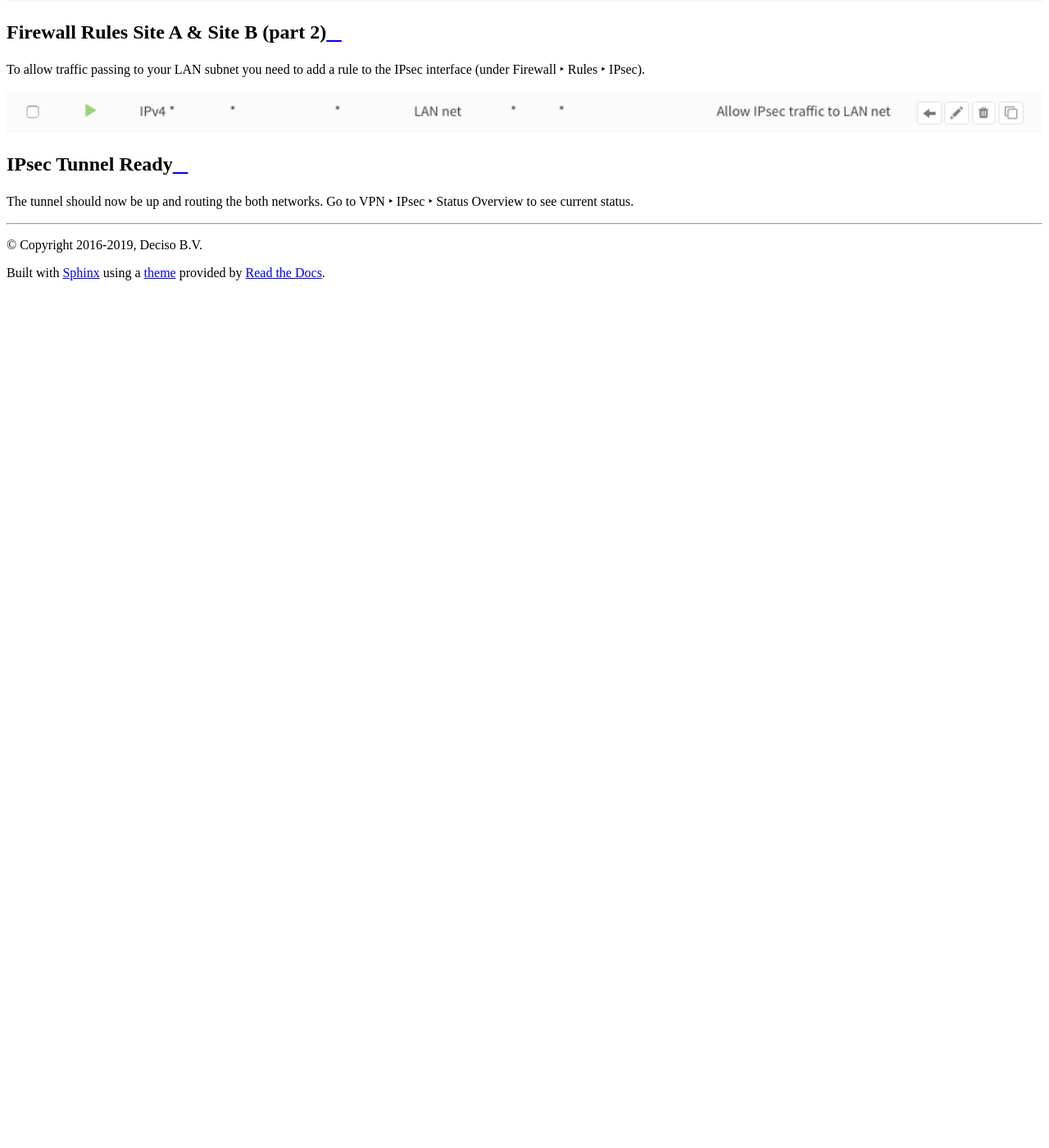
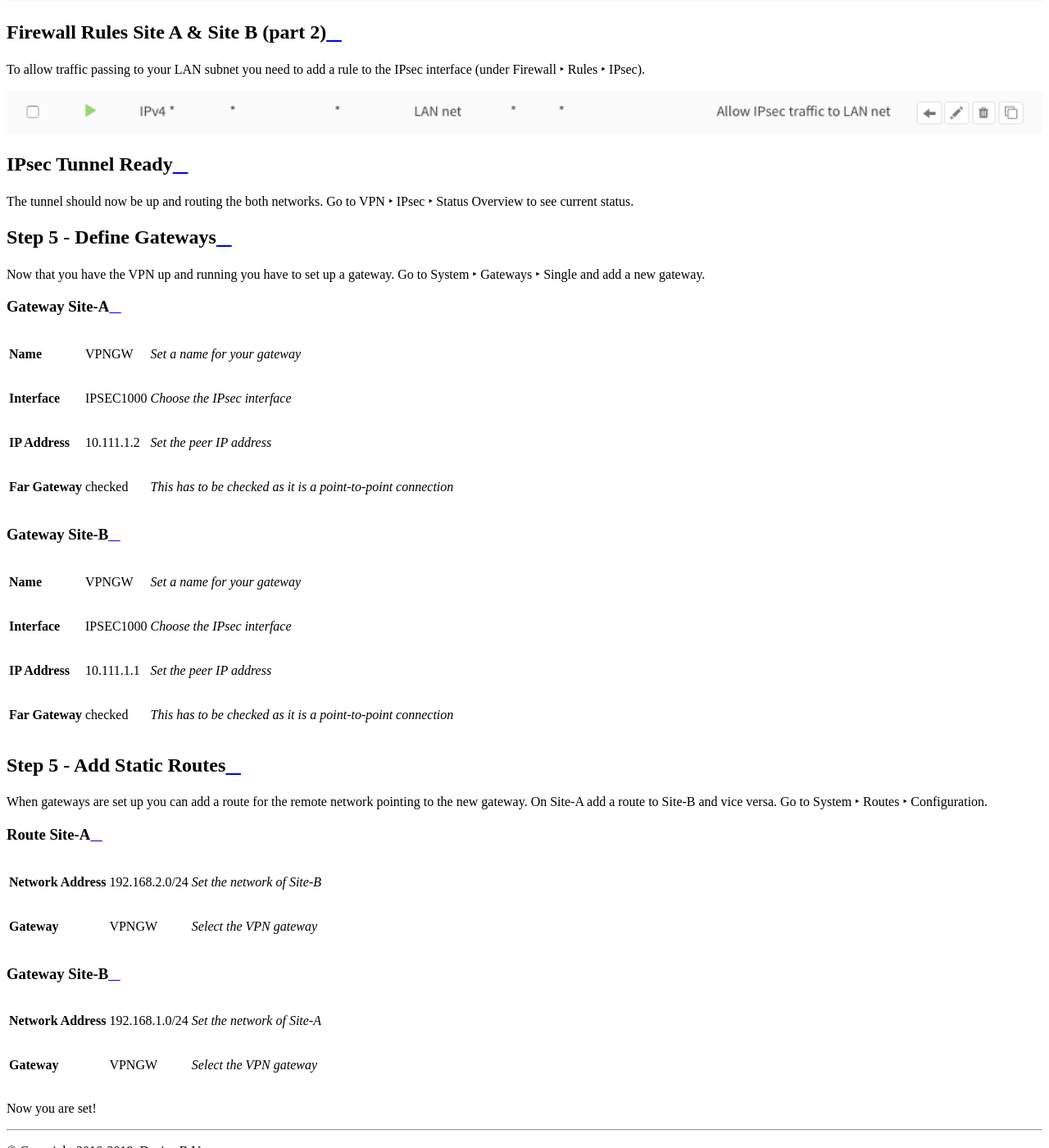
Before and after one commit to opnsense/docs, a Sphinx documentation site: the page built from source/manual/how-tos/ipsec-s2s-route.rst, in a window 1280 px wide and 1400 px high, scrolled down 8581 px. Shown: the whole window at 82% size. Built offline with Sphinx 7.4.7 and the Read the Docs theme 2.0.0, drawn with Linux system fonts in a browser that asks for light colours; before the commit the page ends 8931 px from its top, so only the background shows below that.

Commit message:
Update ipsec-s2s-route.rst

```diff
--- a/source/manual/how-tos/ipsec-s2s-route.rst
+++ b/source/manual/how-tos/ipsec-s2s-route.rst
@@ -441,3 +441,53 @@ IPsec Tunnel Ready
 
 The tunnel should now be up and routing the both networks.
 Go to :menuselection:`VPN --> IPsec --> Status Overview` to see current status.
+
+------------------------
+Step 5 - Define Gateways
+------------------------
+
+Now that you have the VPN up and running you have to set up a gateway.
+Go to :menuselection:`System --> Gateways --> Single` and add a new gateway.
+
+Gateway Site-A
+--------------
+================= ============ ===============================================================
+ **Name**          VPNGW        *Set a name for your gateway*
+ **Interface**     IPSEC1000    *Choose the IPsec interface*
+ **IP Address**    10.111.1.2   *Set the peer IP address*
+ **Far Gateway**   checked      *This has to be checked as it is a point-to-point connection*
+================= ============ ===============================================================
+
+Gateway Site-B
+--------------
+================= ============ ===============================================================
+ **Name**          VPNGW        *Set a name for your gateway*
+ **Interface**     IPSEC1000    *Choose the IPsec interface*
+ **IP Address**    10.111.1.1   *Set the peer IP address*
+ **Far Gateway**   checked      *This has to be checked as it is a point-to-point connection*
+================= ============ ===============================================================
+
+--------------------------
+Step 5 - Add Static Routes
+--------------------------
+
+When gateways are set up you can add a route for the remote network pointing to the new gateway.
+On Site-A add a route to Site-B and vice versa.
+Go to :menuselection:`System --> Routes --> Configuration`.
+
+Route Site-A
+------------
+===================== ================ =============================
+ **Network Address**   192.168.2.0/24   *Set the network of Site-B*
+ **Gateway**           VPNGW            *Select the VPN gateway*
+===================== ================ =============================
+
+Gateway Site-B
+------------
+===================== ================ =============================
+ **Network Address**   192.168.1.0/24   *Set the network of Site-A*
+ **Gateway**           VPNGW            *Select the VPN gateway*
+===================== ================ =============================
+
+
+Now you are set!
```
